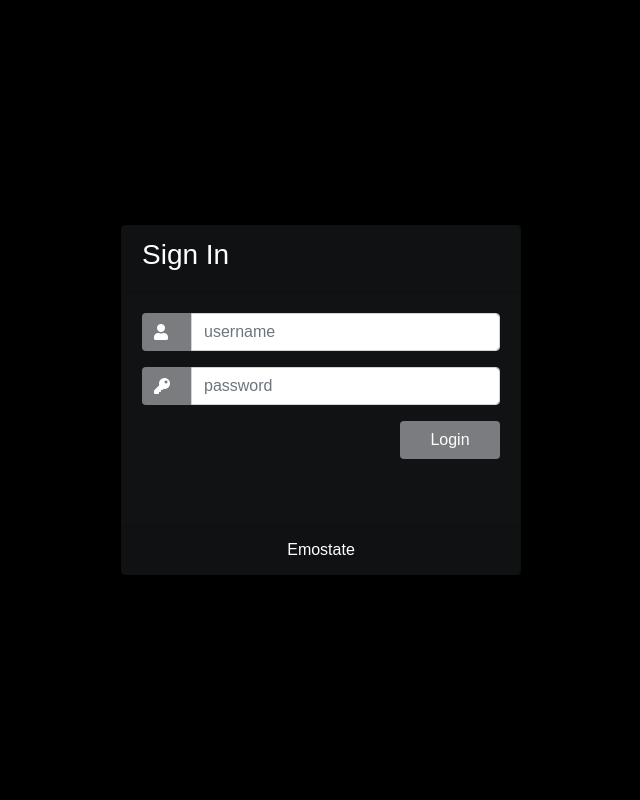
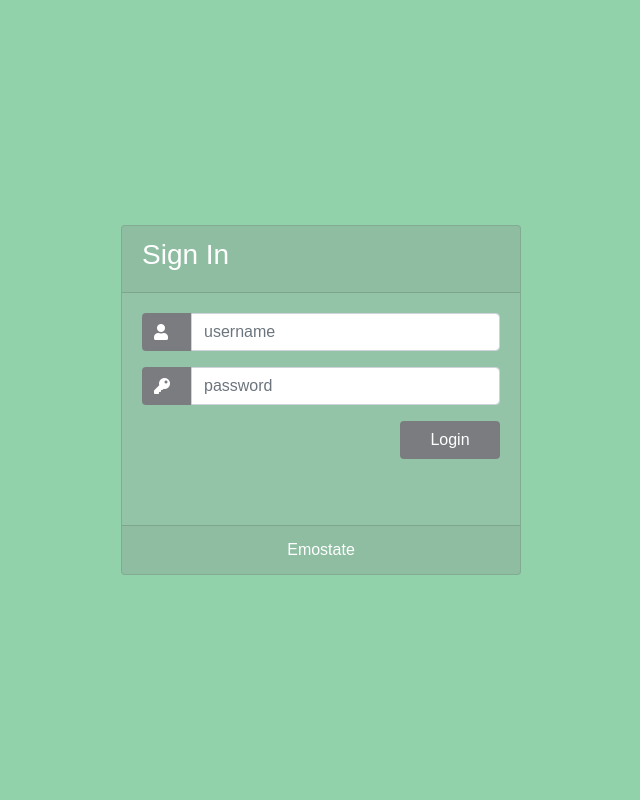
Before and after one commit to Azamat7/emostate, a Flask app: page /login in a window 1280 px wide. Shown: the whole page, without its empty margins (319-959 px from the left). Run offline with Flask 2, Linux system fonts and the light colour scheme; parts of the project's set-up code (start-up, migrations or seed data) failed here and were passed over; some libraries are stand-ins or nearby versions; some web fonts are replaced.

Commit message:
customize login

```diff
--- a/project/client/static/login.css
+++ b/project/client/static/login.css
@@ -1,7 +1,7 @@
 @import url('https://fonts.googleapis.com/css?family=Numans');
 
 html,body{
-	background-color: black;
+	background-color: #91D2AB;
 	height: 100%;
 	font-family: 'Numans', sans-serif;
 }
@@ -16,7 +16,7 @@ html,body{
 	margin-top: auto;
 	margin-bottom: auto;
 	width: 400px;
-	background-color: #101214;
+	background-color: #93c4a7;
 	color: white;
 }
 
--- a/project/client/templates/base.html
+++ b/project/client/templates/base.html
@@ -16,8 +16,8 @@
 
   <body>
 
-    <nav class="navbar fixed-top navbar-expand-lg navbar-dark" style="background-color: #28a745; color:white;">
-      <a class="navbar-brand" >EmoState</a>
+    <nav class="navbar fixed-top navbar-expand-lg navbar-dark" style="background-color: #419c56; color:white;">
+      <a class="navbar-brand" >Welcome to EmoState</a>
       <button class="navbar-toggler" type="button" data-toggle="collapse" data-target="#navbarNavAltMarkup" aria-controls="navbarNavAltMarkup" aria-expanded="false" aria-label="Toggle navigation">
         <span class="navbar-toggler-icon"></span>
       </button>
```
